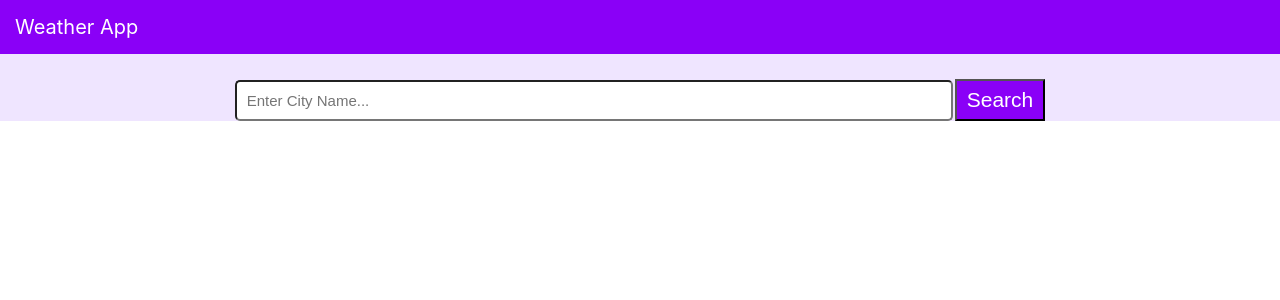
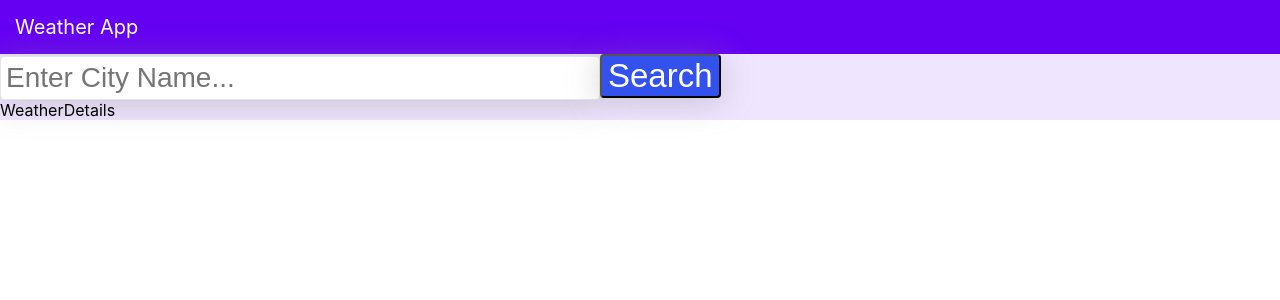
Before and after one commit to BhaveshJindal29/React-Weather-App-FSD, a React (Create React App) app: page / in a window 1280 px wide. Shown: the top 300 px of the page. Built offline with nearby package versions, Linux system fonts and the light colour scheme.

Commit message:
Updated files of SearchSection

```diff
--- a/src/App.js
+++ b/src/App.js
@@ -4,6 +4,7 @@ import './App.css';
 import HeadingSection from './components/Header/HeadingSection';
 import SearchSection from './components/Search/SearchSection';
 import { render } from '@testing-library/react';
+import WeatherDetails from './components/WeatherInfo/WeatherDetails';
 
 class App extends Component {
 
@@ -12,6 +13,7 @@ class App extends Component {
       <div className='mainSection'>
         <HeadingSection />
         <SearchSection />
+        <WeatherDetails />
       </div>
     );
   }
--- a/src/components/Header/HeadingSection.css
+++ b/src/components/Header/HeadingSection.css
@@ -1,5 +1,5 @@
 .heading{
-    background-color: #8A00F7;
+    background-color: #6500F2;
     color: white;
     padding: 15px;
     font-size: 20px;
--- a/src/components/Search/SearchSection.css
+++ b/src/components/Search/SearchSection.css
@@ -1,27 +1,25 @@
-.searchMain{
-    margin-top: 25px;
-    display: flex;
-    justify-content: center;
-    align-items: center;
-
+.mainSearchSection{
+    textAlign: "center"
 }
 
-.locationTextBox{
-   padding: 10px;
-   border-radius: 5px;
-   font-size: 15px;
-   color: #847E7E;
-
+.inputLocation{
+    font-size: 28px;
+    width: 600px;
+    background-color: #ffffff;
+    box-shadow: 0px 4px 32px rgba(143, 143, 143, 0.4);
+    border-radius:4px;
+    border: 1px solid #E5E5E5;
+    color: #8C8C99;
+    box-sizing: border-box;
+    border-radius:4px;
+    padding: 5px;
 }
 
 .searchButton{
-    padding-left: 10px;
-    padding-right: 10px;
-    background-color: #8A00F7;
+    background: #3251ED;
     color: white;
-    font-size: 21px;
-    margin-left: 2px;
-    padding-top: 7px;
-    padding-bottom: 7px;
+    font-size: 33px;
     cursor: pointer;
+    box-shadow: 0px 4px 32px rgba(143, 143, 143, 0.4);
+    border-radius: 4px;
 }
--- a/src/components/Search/SearchSection.js
+++ b/src/components/Search/SearchSection.js
@@ -1,20 +1,33 @@
-import React,{Component} from 'react'
-import './SearchSection.css';
+import React, { Component } from "react";
+import "./SearchSection.css";
 
 class SearchSection extends Component {
+  constructor() {
+    super();
+    this.state = {
+      cityName: null,
+    };
+    //this.handleSearchInput = this.handleSearchInput.bind(this);
+  }
+  updateCityName(e) {
+    this.setState({ cityName: e.target.value });
+  }
 
-    render(){
-        return (
-            <div>
-                <div className='searchMain'>
-                      <input className="locationTextBox" type="text" id="cityName" size="75" placeholder='Enter City Name...'/>
-                      <input className="searchButton" type="submit" value="Search"/><br/>
-                  </div>
-            </div>
-
-        )
-    }
-
+  render() {
+    return (
+      <div className="mainSearchSection">
+        <input
+          className="inputLocation"
+          placeholder="Enter City Name..."
+          value={this.state.cityName}
+          onChange={(e) => this.updateCityName(e)}
+        />
+        <button className="searchButton" onClick={this.handleSearchInput}>
+          Search
+        </button>
+      </div>
+    );
+  }
 }
 
-export default SearchSection
+export default SearchSection;
--- /dev/null
+++ b/src/components/WeatherInfo/WeatherDetails.js
@@ -0,0 +1,11 @@
+import React, { Component } from 'react'
+
+export class WeatherDetails extends Component {
+  render() {
+    return (
+      <div>WeatherDetails</div>
+    )
+  }
+}
+
+export default WeatherDetails
```
Also changed, not shown: src/components/WeatherInfo/WeatherDetails.css (added).
